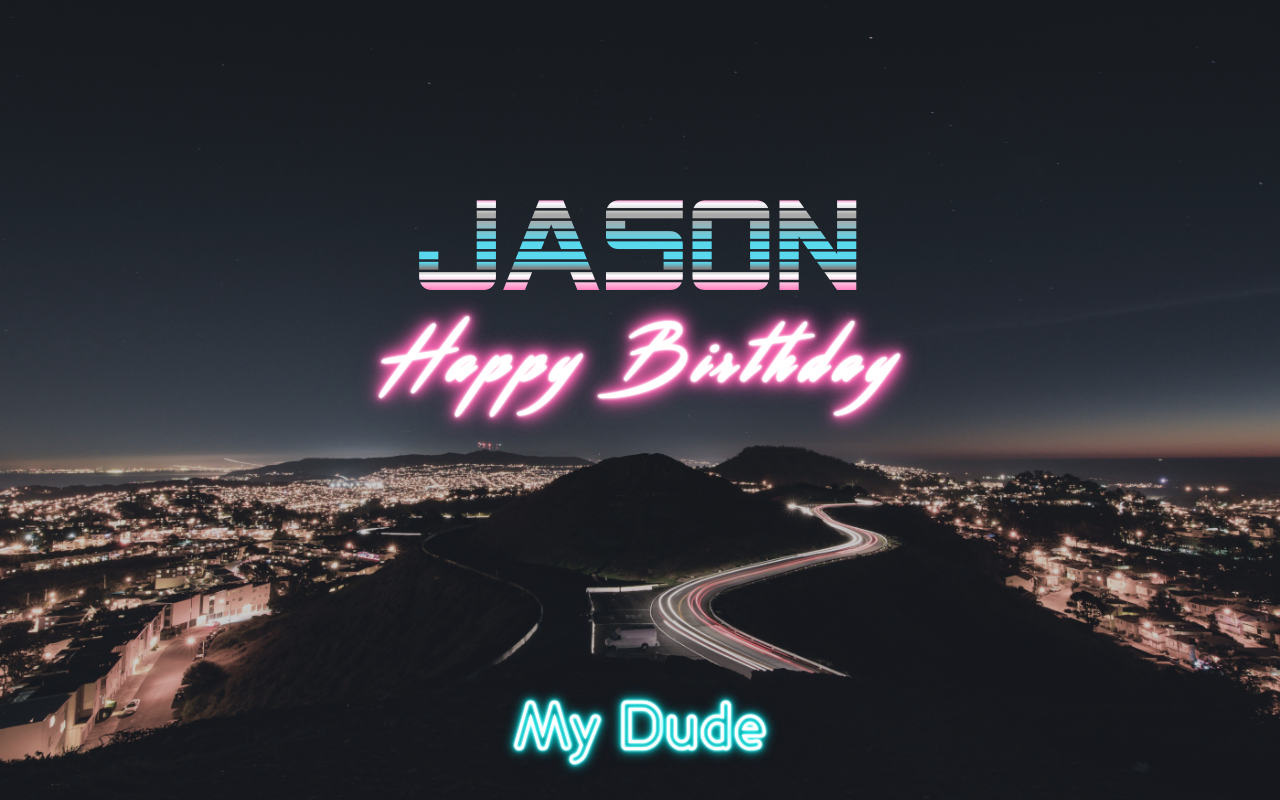
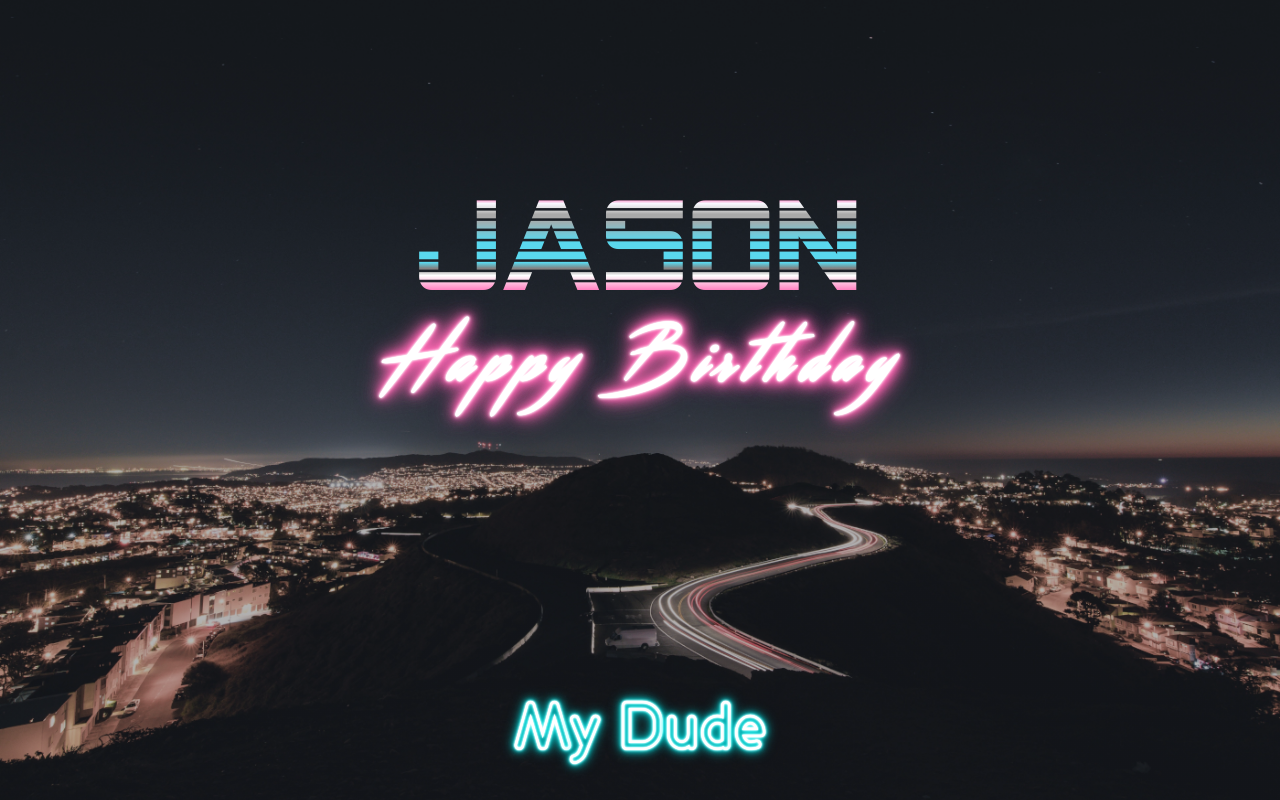
Before and after one commit to KyleKnolleLynch/birthday-card, a plain HTML site: page index.html in a window 1280 px wide. Drawn offline with Linux system fonts and the light colour scheme.

Commit message:
darken rgba

```diff
--- a/css/style.css
+++ b/css/style.css
@@ -21,7 +21,7 @@
 
 body {
   overflow: hidden;
-  background: linear-gradient(rgba(0, 0, 0, 0.2), rgba(0, 0, 0, 0.2)),
+  background: linear-gradient(rgba(0, 0, 0, 0.3), rgba(0, 0, 0, 0.3)),
     url('../images/bg-img.png') center center no-repeat;
   background-size: cover;
 }
```
